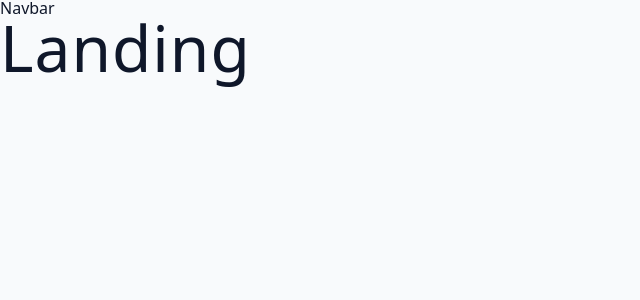
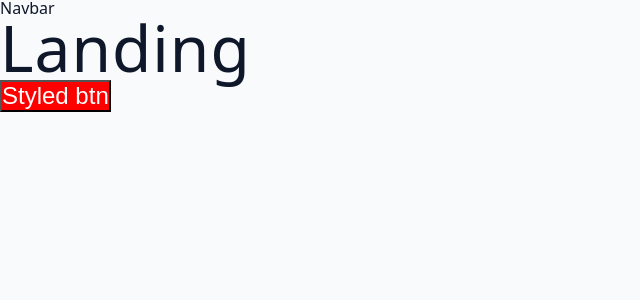
Before and after one commit to MattiasHolst/MERNProject, a React (Vite) app in the folder client/: page / in a window 1280 px wide. Shown: the top 300 px of the page, without its empty margins (0-640 px from the left). Built offline with nearby package versions, Linux system fonts and the light colour scheme.

Commit message:
Added styled component package and tried to make a styled button for now

```diff
--- a/client/package.json
+++ b/client/package.json
@@ -20,7 +20,7 @@
     "react-router-dom": "^6.28.0",
     "react-toastify": "^9.1.2",
     "recharts": "^2.5.0",
-    "styled-components": "^5.3.10"
+    "styled-components": "^5.3.11"
   },
   "devDependencies": {
     "@eslint/js": "^9.15.0",
--- a/client/src/pages/Landing.jsx
+++ b/client/src/pages/Landing.jsx
@@ -1,6 +1,17 @@
+import styled from "styled-components";
+
+const StyledBtn = styled.button({
+  fontSize: "1.5rem",
+  background: "red",
+  color: "white",
+});
+
 const Landing = () => {
   return (
-    <h1>Landing</h1>
-  )
-}
-export default Landing
+    <div>
+      <h1>Landing</h1>
+      <StyledBtn>Styled btn</StyledBtn>
+    </div>
+  );
+};
+export default Landing;
```
Also changed, not shown: 1 other file (tests, documents, lock files or other folders).
